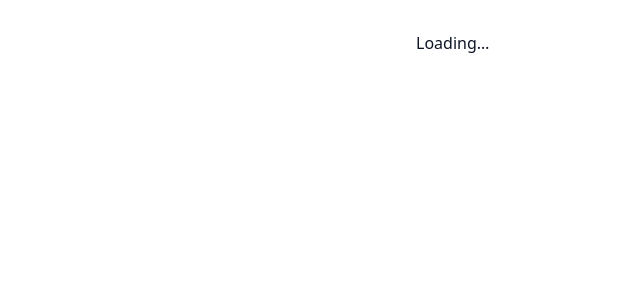
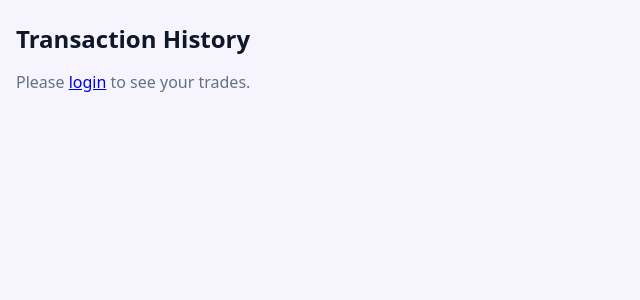
Before and after one commit to wimichub0-ai/Bnapx-User-interface-v.1, a Next.js app: page /history in a window 1280 px wide. Before the commit this address had no page. Shown: the top 300 px of the page, without its empty margins (0-640 px from the left). Built offline with nearby package versions, Linux system fonts and the light colour scheme.

Commit message:
Update page.jsx

```diff
--- a/app/history/page.jsx
+++ b/app/history/page.jsx
@@ -1,71 +1,99 @@
-// app/history/page.jsx
+
 'use client';
 
 import { useEffect, useState } from 'react';
-import { useRouter } from 'next/navigation';
+import Link from 'next/link';
 import { supabase } from '@/lib/supabaseClient';
 
-export default function HistoryPage() {
-  const router = useRouter();
+export default function HistoryPage(){
   const [rows, setRows] = useState([]);
   const [loading, setLoading] = useState(true);
+  const [authed, setAuthed] = useState(false);
 
-  // Lightweight auth guard + data fetch
-  useEffect(() => {
+  useEffect(()=>{
     let mounted = true;
+    (async ()=>{
+      const { data: auth } = await supabase.auth.getUser();
+      const user = auth?.user;
+      setAuthed(!!user);
+      if (!user) { setLoading(false); return; }
 
-    async function run() {
-      const { data: sessionData } = await supabase.auth.getSession();
-      if (!sessionData.session) {
-        router.replace('/auth/login');
-        return;
-      }
-
-      const userId = sessionData.session.user.id;
       const { data, error } = await supabase
         .from('trades')
         .select('*')
-        .eq('user_id', userId)
-        .order('created_at', { ascending: false });
+        .eq('user_id', user.id)
+        .order('created_at', { ascending:false });
 
-      if (mounted) {
-        if (error) console.error(error);
-        setRows(data || []);
-        setLoading(false);
-      }
-    }
+      if (!mounted) return;
+      if (error) console.error(error);
+      setRows(data || []);
+      setLoading(false);
+    })();
 
-    run();
-    return () => { mounted = false; };
-  }, [router]);
+    return ()=>{ mounted=false; };
+  },[]);
 
-  if (loading) return <main className="container"><p>Loading…</p></main>;
-  if (!rows.length) return <main className="container"><h2>Transaction History</h2><p className="small">No trades yet.</p></main>;
+  if (loading) return <main className="wrap"><p>Loading…</p><style jsx>{css}</style></main>;
+
+  if (!authed) {
+    return (
+      <main className="wrap">
+        <h2 className="h2">Transaction History</h2>
+        <p className="muted">Please <Link href="/auth/login">login</Link> to see your trades.</p>
+        <style jsx>{css}</style>
+      </main>
+    );
+  }
+
+  if (!rows.length) {
+    return (
+      <main className="wrap">
+        <h2 className="h2">Transaction History</h2>
+        <p className="muted">No trades yet.</p>
+        <style jsx>{css}</style>
+      </main>
+    );
+  }
 
   return (
-    <main className="container">
-      <h2 style={{fontWeight:800, margin:'8px 2px 12px'}}>Transaction History</h2>
-      <div className="card-lite" style={{padding:0}}>
+    <main className="wrap">
+      <h2 className="h2">Transaction History</h2>
+      <div className="card">
         {rows.map((r)=>(
-          <div key={r.id} style={{padding:'12px 16px', borderBottom:'1px solid #E7EAF3'}}>
-            <div style={{display:'flex', justifyContent:'space-between', fontWeight:700}}>
-              <span>{r.type.toUpperCase()} • {r.asset} ({r.network_code})</span>
-              <span style={{
-                textTransform:'capitalize',
-                color: r.status==='pending' ? '#b45309' :
-                       r.status==='paid' ? '#0ea5e9' :
-                       r.status==='completed' ? '#16a34a' : '#dc2626'
-              }}>{r.status}</span>
+          <div key={r.id} className="row">
+            <div className="top">
+              <span className="left">{r.type?.toUpperCase()} • {r.asset} ({r.network_code})</span>
+              <span className={`status s-${r.status || 'pending'}`}>{r.status}</span>
             </div>
-            <div className="small" style={{marginTop:4}}>
-              ${Number(r.usd_amount||0).toLocaleString()} ≈ {new Intl.NumberFormat('en-NG',{style:'currency',currency:'NGN'}).format(r.ngn_amount||0)}
-            </div>
-            {r.to_address && <div className="small" style={{marginTop:4}}>Address: {r.to_address}</div>}
-            {r.tx_ref && <div className="small" style={{marginTop:4}}>Ref: {r.tx_ref}</div>}
-            <div className="small" style={{marginTop:4}}>{new Date(r.created_at).toLocaleString()}</div>
+            <div className="small">${Number(r.usd_amount||0).toLocaleString()} ≈ {new Intl.NumberFormat('en-NG',{style:'currency',currency:'NGN'}).format(r.ngn_amount||0)}</div>
+            {r.to_address && <div className="small">Address: {r.to_address}</div>}
+            {r.tx_ref && <div className="small">Ref: {r.tx_ref}</div>}
+            <div className="small">{r.created_at ? new Date(r.created_at).toLocaleString() : ''}</div>
           </div>
         ))}
       </div>
+
+      <style jsx>{css}</style>
     </main>
   );
 }
+
+const css = `
+  .wrap{ min-height:100dvh; background:#F6F4FC; padding:16px; }
+  .h2{ font-weight:800; margin:6px 0 12px; color:#0f172a; }
+  .muted{ color:#667085; }
+  .card{
+    background:#fff; border-radius:20px; box-shadow:0 10px 30px rgba(16,24,40,.08);
+    border:1px solid #E7EAF3; padding:0;
+  }
+  .row{ padding:12px 16px; border-bottom:1px solid #E7EAF3; }
+  .row:last-child{ border-bottom:0; }
+  .top{ display:flex; justify-content:space-between; font-weight:700; }
+  .left{ color:#0f172a; }
+  .status{ text-transform:capitalize; }
+  .s-pending{ color:#b45309; }
+  .s-paid{ color:#0ea5e9; }
+  .s-completed{ color:#16a34a; }
+  .s-cancelled{ color:#dc2626; }
+  .small{ margin-top:4px; font-size:12px; color:#667085; }
+`;
```
